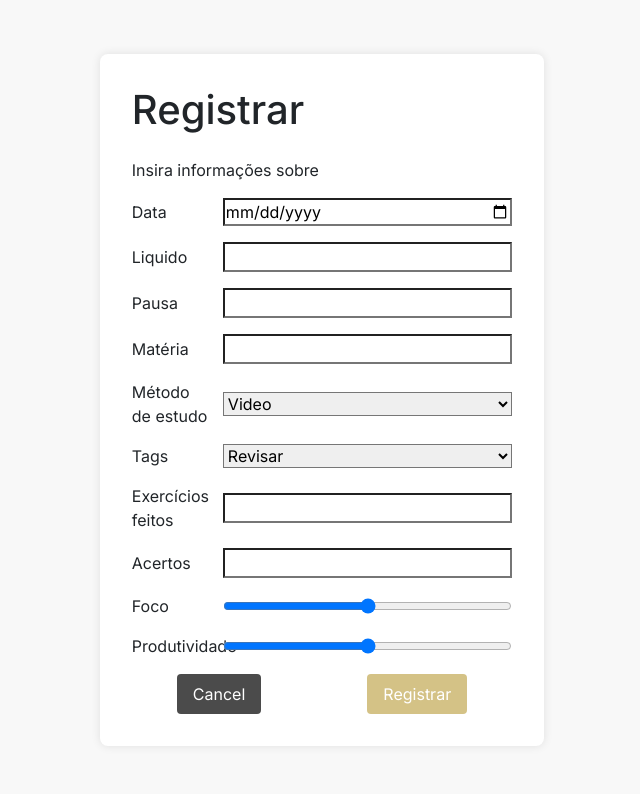
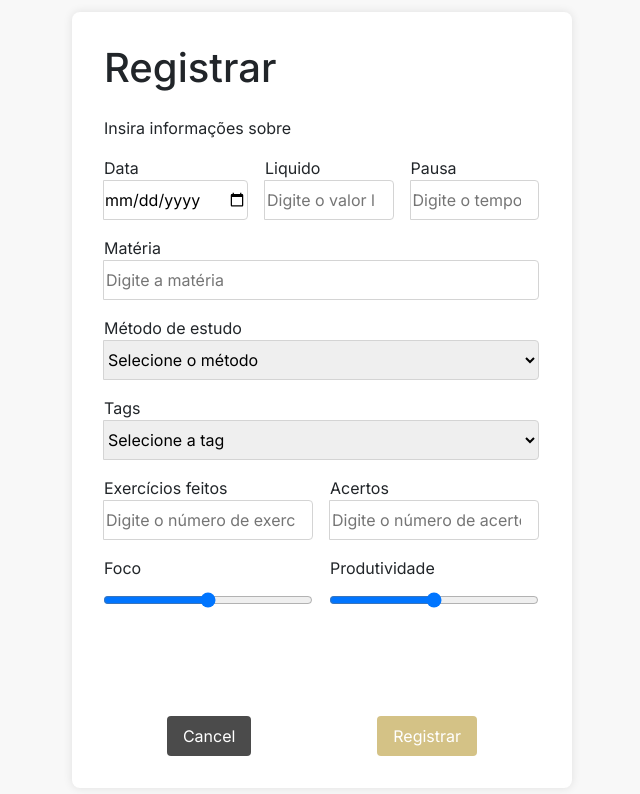
Before and after one commit to FreitassPedro/Immersion, a React (Vite) app in the folder frontend/: page /registrarCiclo in a window 1280 px wide. Shown: the top 794 px of the page, without its empty margins (318-958 px from the left). Built offline with nearby package versions, Linux system fonts and the light colour scheme.

Commit message:
Estilizacao formulario e adição inputs

```diff
--- a/frontend/src/components/CicloRegister/index.tsx
+++ b/frontend/src/components/CicloRegister/index.tsx
@@ -1,12 +1,9 @@
 import './styles.css';
 
 const CicloRegister = () => {
-
     return (
         <div className='ciclo-register'>
-
-            <div>
-
+            <div className='form-container'>
                 <form>
                     <h1>Registrar</h1>
                     <span>Insira informações sobre</span>
@@ -14,79 +11,85 @@ const CicloRegister = () => {
                         <label>
                             <div className="input-group">
                                 <span>Data</span>
-                                <input type="date" />
+                                <input type="date" placeholder="Selecione a data" />
                             </div>
                         </label>
                         <label>
                             <div className="input-group">
                                 <span>Liquido</span>
-                                <input type="number" />
+                                <input type="number" placeholder="Digite o valor líquido" />
                             </div>
                         </label>
                         <label>
                             <div className="input-group">
                                 <span>Pausa</span>
-                                <input type="number" />
+                                <input type="number" placeholder="Digite o tempo de pausa" />
                             </div>
                         </label>
                     </div>
+                    <div className='form-group'>
                         <label>
                             <div className="input-group">
                                 <span>Matéria</span>
-                            <input type="text" />
+                                <input type="text" placeholder="Digite a matéria" />
                             </div>
                         </label>
+                    </div>
+                    <div className='form-group'>
                         <label>
                             <div className="input-group">
                                 <span>Método de estudo</span>
                                 <select name="metodo" id="metodo">
-                                <option value="">Video</option>
-                                <option value="">Exercícios</option>
-                                <option value="">Leitura</option>
-                                <option value="">Flashcard</option>
-                                <option value="">Simulado</option>
+                                    <option value="" placeholder="Selecione o método">Selecione o método</option> {/* Placeholder no select */}
+                                    <option value="video">Vídeo</option>
+                                    <option value="exercicios">Exercícios</option>
+                                    <option value="leitura">Leitura</option>
+                                    <option value="flashcard">Flashcard</option>
+                                    <option value="simulado">Simulado</option>
                                 </select>
                             </div>
                         </label>
+                    </div>
+                    <div className='form-group'>
                         <label>
                             <div className="input-group">
                                 <span>Tags</span>
                                 <select name="tags" id="tags">
-                                <option value="">Revisar</option>
-                                <option value="">Falta atenção</option>
-                                <option value="">Finalizado</option>
-                                <option value="">Dúvidas</option>
-                                <option value="">Simulado</option>
+                                    <option value="" placeholder="Selecione a tag">Selecione a tag</option> {/* Placeholder no select */}
+                                    <option value="revisar">Revisar</option>
+                                    <option value="falta-atencao">Falta atenção</option>
+                                    <option value="finalizado">Finalizado</option>
+                                    <option value="duvidas">Dúvidas</option>
+                                    <option value="simulado">Simulado</option>
                                 </select>
                             </div>
                         </label>
-
+                    </div>
                     <div className="form-group">
                         <label>
                             <div className="input-group">
                                 <span>Exercícios feitos</span>
-                                <input type="number" />
+                                <input type="number" placeholder="Digite o número de exercícios" />
                             </div>
                         </label>
                         <label>
                             <div className="input-group">
                                 <span>Acertos</span>
-                                <input type="number" />
+                                <input type="number" placeholder="Digite o número de acertos" />
                             </div>
                         </label>
                     </div>
-
                     <div className="form-group">
                         <label>
                             <div className="input-group">
                                 <span>Foco</span>
-                                <input type="range" min="1" max="5" step="0.5" />
+                                <input type="range" min="1" max="5" step="0.5" /> {/* Range não tem placeholder */}
                             </div>
                         </label>
                         <label>
                             <div className="input-group">
                                 <span>Produtividade</span>
-                                <input type="range" min="1" max="5" step="0.5" />
+                                <input type="range" min="1" max="5" step="0.5" /> {/* Range não tem placeholder */}
                             </div>
                         </label>
                     </div>
--- a/frontend/src/components/CicloRegister/styles.css
+++ b/frontend/src/components/CicloRegister/styles.css
@@ -1,49 +1,55 @@
 .ciclo-register {
     display: flex;
     justify-content: center;
-    align-items: center;
+    align-items: center; /* Centraliza verticalmente */
+
     height: 100vh;
+    width: 100vw;
 }
 
 form {
     display: flex;
     flex-direction: column;
+
     gap: 1rem;
-    width: 100%;
-    max-width: 600px;
+    width: 500px;
     padding: 2rem;
     background-color: #fff;
     border-radius: 8px;
     box-shadow: 0 0 10px rgba(0, 0, 0, 0.1);
 }
-
-.input-group {
+label {
+    width: 100%;
+}
+.form-group {
     display: flex;
-    align-items: center;
     gap: 1rem;
 }
+.input-group {
+    display: grid;
+    grid-template-columns: 1fr; /* Garante que o input ocupa 1 fração do espaço */
 
-.input-group span {
-    flex: 0 0 auto;
-    width: 20%; /* Ajuste conforme necessário */
+    align-items: center;
+}
+input {
+    width: 100%;
+    border: #d4d4d4 solid 1px;
+    border-radius: 4px;
 }
 
 .input-group input,
 .input-group select {
-    flex: 1;
-    width: 80%; /* Ajuste conforme necessário */
+    height: 2.5rem;
+    width: 100%;
+    border: #d4d4d4 solid 1px;
+    border-radius: 4px;
 }
 
-.form-group {
-    display: flex;
-    flex-direction: column;
-    gap: 1rem;
-}
 
 .form-actions {
     display: flex;
     justify-content: space-around;
-    gap: 1rem;
+    padding-top: 5rem;
 }
 
 button {
```
Lines whose indentation alone changed are shown as unchanged.
